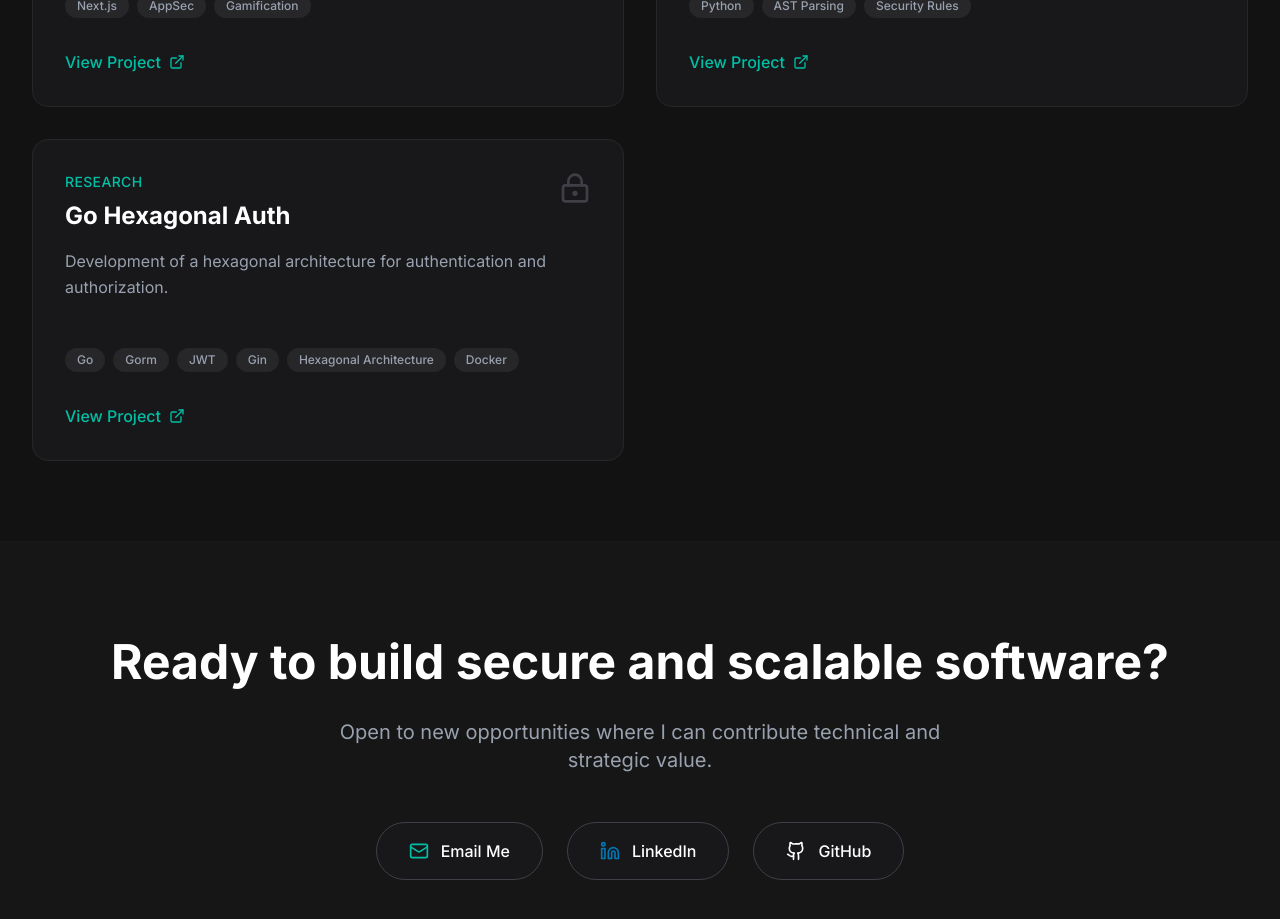
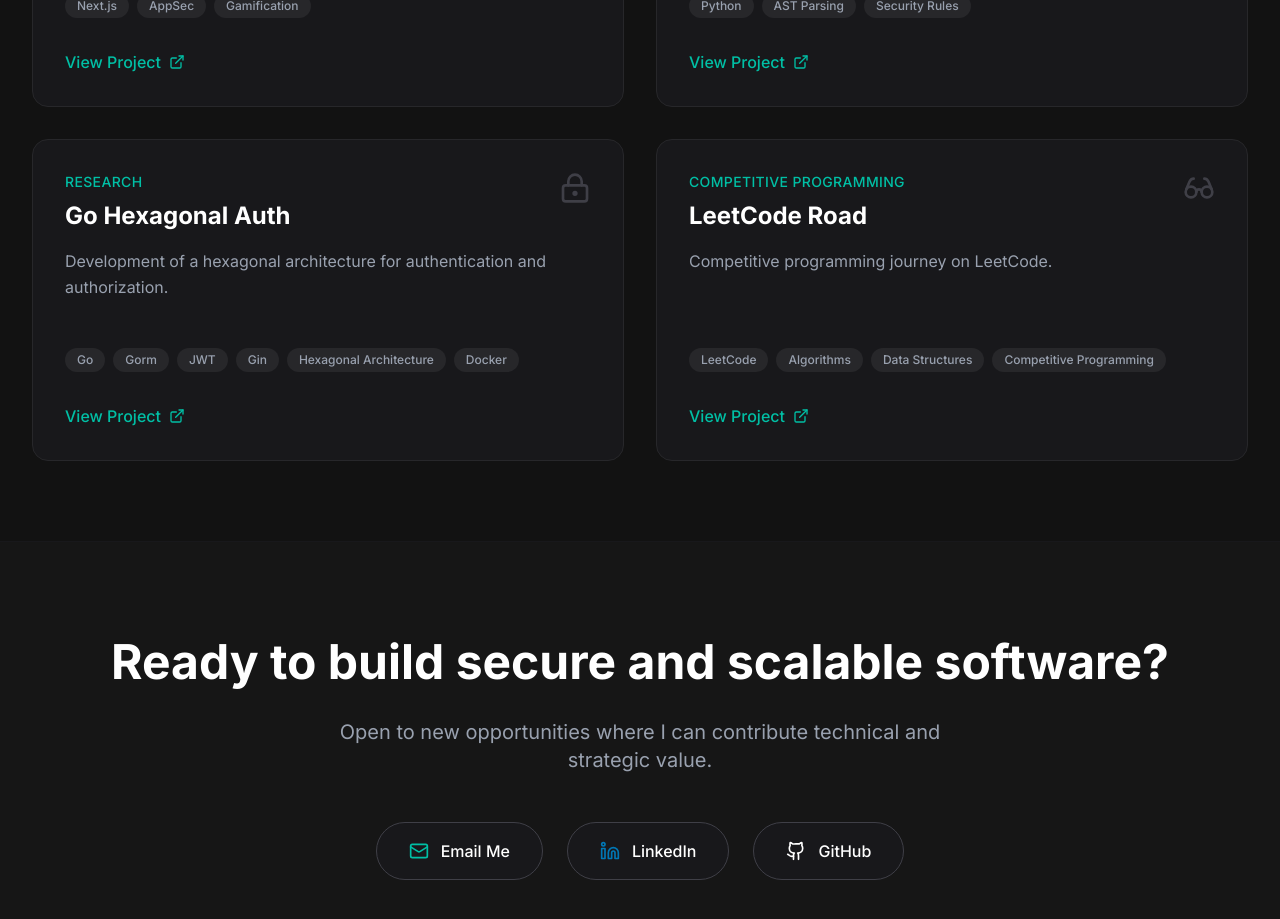
Before and after one commit to edgarEmp007/portfolio, a Next.js app: page /en in a window 1280 px wide. Shown: the part 5800-6719 px from the top of the page. Built offline with nearby package versions, Linux system fonts and the light colour scheme.

Commit message:
feat: add LeetCode Road project to portfolio with localization and a new icon.

```diff
--- a/src/components/redesign/Projects.tsx
+++ b/src/components/redesign/Projects.tsx
@@ -1,7 +1,7 @@
 "use client";
 
 import { motion } from "framer-motion";
-import { ExternalLink, Lock, Search, LockKeyhole } from "lucide-react";
+import { ExternalLink, Lock, Search, LockKeyhole, Glasses } from "lucide-react";
 import Link from "next/link";
 import { useTranslations } from 'next-intl';
 
@@ -30,6 +30,13 @@ export default function Projects() {
             icon: LockKeyhole,
             featured: false,
         },
+        {
+            key: 'leetcode',
+            link: "https://github.com/edgar-macias-se/leetcode_road",
+            tech: ["LeetCode", "Algorithms", "Data Structures", "Competitive Programming"],
+            icon: Glasses,
+            featured: false,
+        }
     ];
 
     return (
--- a/src/locale/en.json
+++ b/src/locale/en.json
@@ -152,6 +152,12 @@
             "title": "Go Hexagonal Auth",
             "description": "Development of a hexagonal architecture for authentication and authorization.",
             "cta": "View Project"
+        },
+        "leetcode": {
+            "role": "Competitive Programming",
+            "title": "LeetCode Road",
+            "description": "Competitive programming journey on LeetCode.",
+            "cta": "View Project"
         }
     },
     "Contact": {
--- a/src/locale/es.json
+++ b/src/locale/es.json
@@ -152,6 +152,12 @@
             "title": "Go Hexagonal Auth",
             "description": "Desarrollo de una arquitectura hexagonal para autenticación y autorización.",
             "cta": "Ver Proyecto"
+        },
+        "leetcode": {
+            "role": "Competitive Programming",
+            "title": "LeetCode Road",
+            "description": "Competitive programming journey on LeetCode.",
+            "cta": "View Project"
         }
     },
     "Contact": {
```
